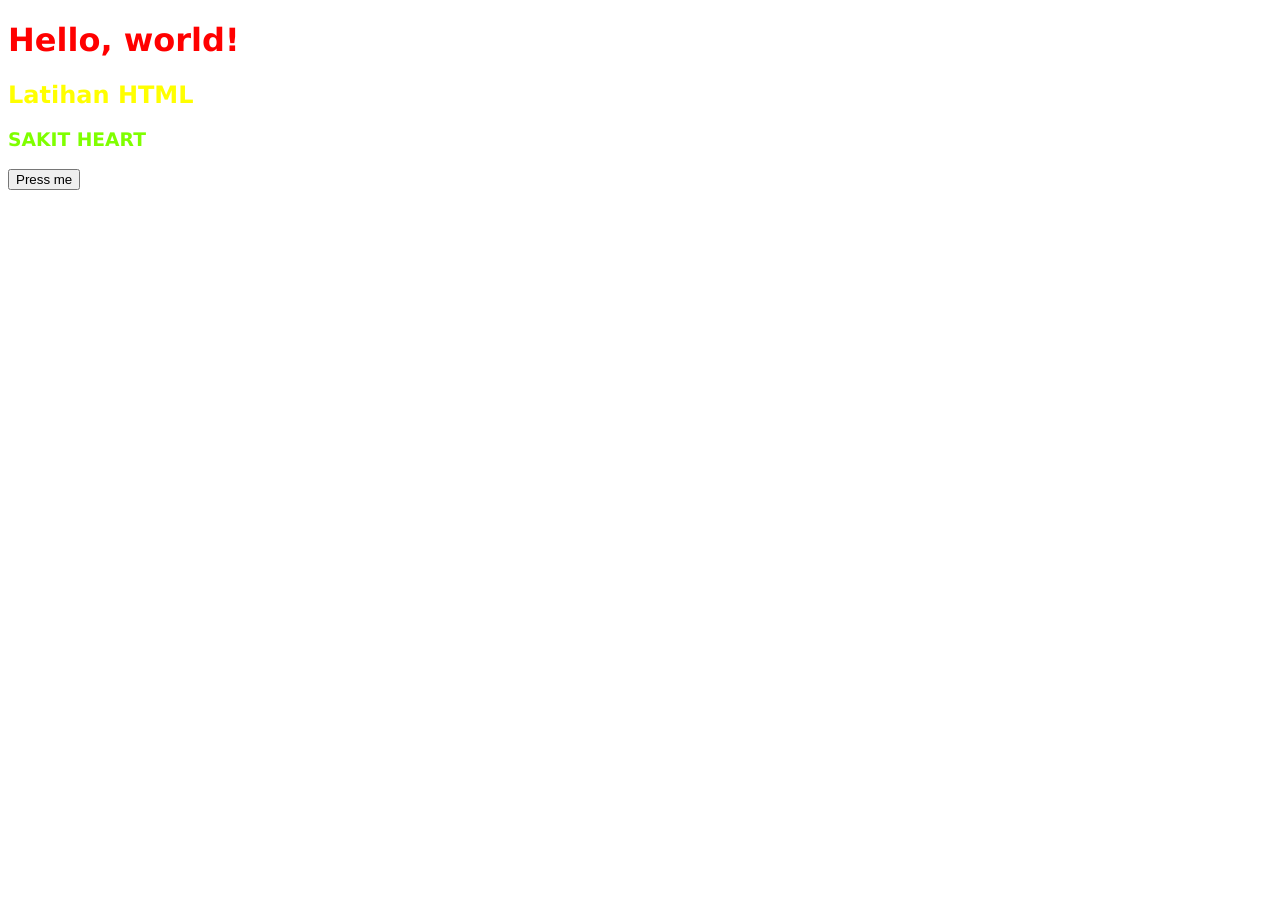
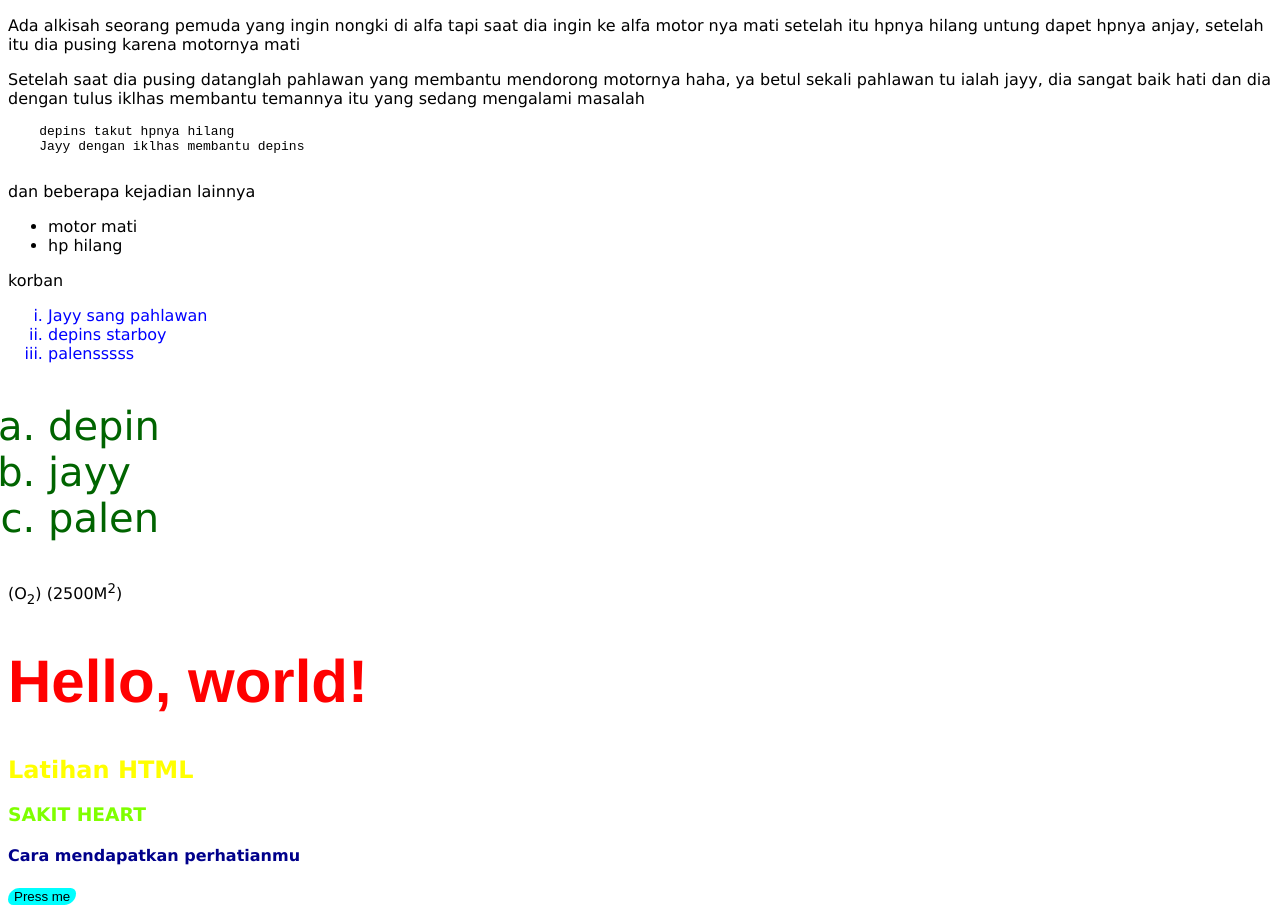
Before and after one commit to JayyyRicardo/latihan-html, a plain HTML site: page index.html in a window 1280 px wide. Before the commit the page ends 800 px from the top, so only its background shows below. Drawn offline with Linux system fonts and the light colour scheme.

Commit message:
JayyRicardo

```diff
--- a/index.html
+++ b/index.html
@@ -4,23 +4,51 @@
   <meta charset="UTF-8" />
   <meta name="viewport" content="width=device-width, initial-scale=1.0" />
   <title>Hello World</title>
-  <style>
-h1 {
-  color: red
-
-}
-h2 {
-  color: yellow
-}
-h3 {color:chartreuse}
-
-  </style>
   <link href='/style.css' rel='stylesheet'>
 </head>
+<style>
+  h1 {color: red;font-size: 60px; font-family: 'Franklin Gothic Medium', 'Arial Narrow', Arial, sans-serif;}
+  h2 {color: yellow}
+  h3 {color:chartreuse}
+  h4 {color:darkblue}
+  button{background-color:aqua;]
+  padding: 30px 45px 30px 45px;
+border-radius: 18px 8px;
+border:none;
+}
+    </style>
 <body>
+  <p>Ada alkisah seorang pemuda yang ingin nongki di alfa tapi saat dia ingin ke alfa motor nya mati setelah itu hpnya hilang untung dapet hpnya anjay, setelah itu dia pusing karena motornya mati </p>
+  <p>Setelah saat dia pusing datanglah pahlawan yang membantu mendorong motornya haha, ya betul sekali pahlawan tu ialah jayy, dia sangat baik hati dan dia dengan tulus iklhas membantu temannya itu yang sedang mengalami masalah</p>
+  <pre>
+    depins takut hpnya hilang
+    Jayy dengan iklhas membantu depins
+  </pre>
+  dan beberapa kejadian lainnya
+<ul>
+  <li>motor mati</li>
+  <li>hp hilang</li>
+</ul>
+korban
+<ol style="color: blue; list-style:lower-roman;">
+  <li>Jayy sang pahlawan</li>
+  <li>depins starboy</li>
+  <li>palensssss</li>
+</ol>
+<ol style="color: darkgreen; list-style: lower-alpha; font-size: 40px;">
+  <li> depin</li>
+  <li>jayy</li>
+  <li>palen</li>
+</ol>
+
+
+(O<sub>2</sub>)
+(2500M<sup>2</sup>)
+
   <h1>Hello, world!</h1>
   <h2>Latihan HTML</h2>
   <h3>SAKIT HEART</h3>
+  <h4>Cara mendapatkan perhatianmu</h4>
   <button onclick="console.log('hello');">Press me</button>
   <script defer type="text/javascript" src="/main.js"></script>
 </body>
```
